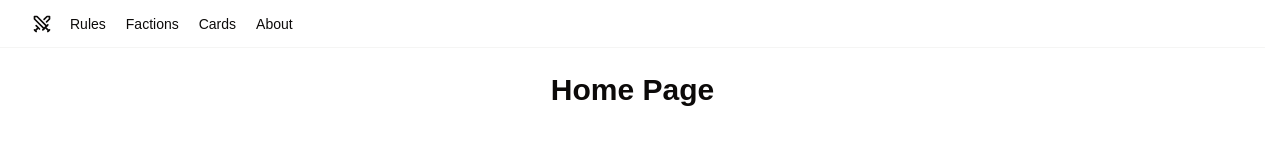
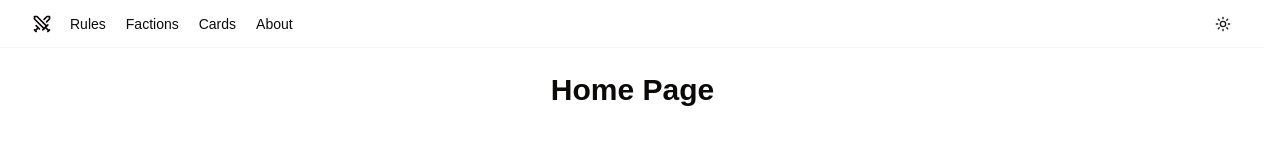
Before and after one commit to FedericoChiavassa/mtg-faction, a React (Vite) app in the folder frontend/: page / in a window 1280 px wide. Shown: the top 160 px of the page. Built offline with nearby package versions, Linux system fonts and the light colour scheme; no server answers.

Commit message:
feat: add dark mode

```diff
--- a/frontend/src/components/layout/Navbar.tsx
+++ b/frontend/src/components/layout/Navbar.tsx
@@ -4,6 +4,7 @@ import { Swords } from 'lucide-react';
 
 import { cn } from '@/lib/utils';
 import { Container } from '@/components/layout/Container';
+import { ThemeToggle } from '@/components/theme-toggle';
 import {
   NavigationMenu,
   NavigationMenuItem,
@@ -17,8 +18,8 @@ const linkStyle = cva(
 
 export function Navbar() {
   return (
-    <NavigationMenu className="sticky top-0 z-100 flex h-12 w-full max-w-none flex-row items-center border-b border-border/40 bg-background">
-      <Container className="w-full">
+    <NavigationMenu className="sticky top-0 z-50 flex h-12 w-full max-w-none flex-row items-center border-b border-border/40 bg-background">
+      <Container className="flex w-full">
         <NavigationMenuList className="justify-start">
           <NavigationMenuItem>
             <NavigationMenuLink
@@ -69,6 +70,7 @@ export function Navbar() {
             />
           </NavigationMenuItem>
         </NavigationMenuList>
+        <ThemeToggle />
       </Container>
     </NavigationMenu>
   );
--- /dev/null
+++ b/frontend/src/components/theme-provider.tsx
@@ -0,0 +1,74 @@
+import { createContext, useContext, useEffect, useState } from 'react';
+
+type Theme = 'dark' | 'light' | 'system';
+
+type ThemeProviderProps = {
+  children: React.ReactNode;
+  defaultTheme?: Theme;
+  storageKey?: string;
+};
+
+type ThemeProviderState = {
+  theme: Theme;
+  setTheme: (theme: Theme) => void;
+};
+
+const initialState: ThemeProviderState = {
+  theme: 'system',
+  setTheme: () => null,
+};
+
+const ThemeProviderContext = createContext<ThemeProviderState>(initialState);
+
+export function ThemeProvider({
+  children,
+  defaultTheme = 'light',
+  storageKey = 'vite-ui-theme',
+  ...props
+}: ThemeProviderProps) {
+  const [theme, setTheme] = useState<Theme>(
+    () => (localStorage.getItem(storageKey) as Theme) || defaultTheme,
+  );
+
+  useEffect(() => {
+    const root = window.document.documentElement;
+
+    root.classList.remove('light', 'dark');
+
+    if (theme === 'system') {
+      const systemTheme = window.matchMedia('(prefers-color-scheme: dark)')
+        .matches
+        ? 'dark'
+        : 'light';
+
+      root.classList.add(systemTheme);
+      return;
+    }
+
+    root.classList.add(theme);
+  }, [theme]);
+
+  const value = {
+    theme,
+    setTheme: (newTheme: Theme) => {
+      localStorage.setItem(storageKey, newTheme);
+      setTheme(newTheme);
+    },
+  };
+
+  return (
+    <ThemeProviderContext.Provider {...props} value={value}>
+      {children}
+    </ThemeProviderContext.Provider>
+  );
+}
+
+// eslint-disable-next-line react-refresh/only-export-components
+export const useTheme = () => {
+  const context = useContext(ThemeProviderContext);
+
+  if (context === undefined)
+    throw new Error('useTheme must be used within a ThemeProvider');
+
+  return context;
+};
--- /dev/null
+++ b/frontend/src/components/theme-toggle.tsx
@@ -0,0 +1,22 @@
+import { Moon, Sun } from 'lucide-react';
+
+import { cn } from '@/lib/utils';
+import { useTheme } from '@/components/theme-provider';
+import { Button } from '@/components/ui/button';
+
+export function ThemeToggle({ className }: { className?: string }) {
+  const { theme, setTheme } = useTheme();
+
+  return (
+    <Button
+      size="icon"
+      variant="link"
+      title="Toggle Theme"
+      className={cn('hover:bg-muted', className)}
+      onClick={() => setTheme(theme === 'dark' ? 'light' : 'dark')}
+    >
+      <Sun className="h-[1.2rem] w-[1.2rem] scale-100 rotate-0 transition-all dark:scale-0 dark:-rotate-90" />
+      <Moon className="absolute h-[1.2rem] w-[1.2rem] scale-0 rotate-90 transition-all dark:scale-100 dark:rotate-0" />
+    </Button>
+  );
+}
--- /dev/null
+++ b/frontend/src/components/ui/toggle.tsx
@@ -0,0 +1,42 @@
+import { Toggle as TogglePrimitive } from '@base-ui/react/toggle';
+import { cva, type VariantProps } from 'class-variance-authority';
+
+import { cn } from '@/lib/utils';
+
+const toggleVariants = cva(
+  "group/toggle inline-flex items-center justify-center gap-1 rounded-md text-sm font-medium whitespace-nowrap transition-[color,box-shadow] outline-none hover:bg-muted hover:text-foreground focus-visible:border-ring focus-visible:ring-[3px] focus-visible:ring-ring/50 disabled:pointer-events-none disabled:opacity-50 aria-invalid:border-destructive aria-invalid:ring-destructive/20 aria-pressed:bg-muted dark:aria-invalid:ring-destructive/40 [&_svg]:pointer-events-none [&_svg]:shrink-0 [&_svg:not([class*='size-'])]:size-4",
+  {
+    variants: {
+      variant: {
+        default: 'bg-transparent',
+        outline: 'border border-input bg-transparent shadow-xs hover:bg-muted',
+      },
+      size: {
+        default: 'h-9 min-w-9 px-2',
+        sm: 'h-8 min-w-8 px-1.5',
+        lg: 'h-10 min-w-10 px-2.5',
+      },
+    },
+    defaultVariants: {
+      variant: 'default',
+      size: 'default',
+    },
+  },
+);
+
+function Toggle({
+  className,
+  variant = 'default',
+  size = 'default',
+  ...props
+}: TogglePrimitive.Props & VariantProps<typeof toggleVariants>) {
+  return (
+    <TogglePrimitive
+      data-slot="toggle"
+      className={cn(toggleVariants({ variant, size, className }))}
+      {...props}
+    />
+  );
+}
+
+export { Toggle, toggleVariants };
--- a/frontend/src/components/virtualized-combobox.tsx
+++ b/frontend/src/components/virtualized-combobox.tsx
@@ -6,7 +6,7 @@ import { useCallback, useEffect, useRef, useState } from 'react';
 import { useVirtualizer } from '@tanstack/react-virtual';
 import { Check, ChevronsUpDown } from 'lucide-react';
 
-import { highlightText } from '@/lib/highlightText';
+import { highlightText } from '@/lib/highlight-text';
 import { cn } from '@/lib/utils';
 import { Button } from '@/components/ui/button';
 import {
--- a/frontend/src/main.tsx
+++ b/frontend/src/main.tsx
@@ -4,7 +4,9 @@ import { QueryClientProvider } from '@tanstack/react-query';
 import { ReactQueryDevtools } from '@tanstack/react-query-devtools';
 import { createRouter, RouterProvider } from '@tanstack/react-router';
 
-import { queryClient } from './lib/query/client';
+import { queryClient } from '@/lib/query/client';
+import { ThemeProvider } from '@/components/theme-provider';
+
 import { routeTree } from './routeTree.gen';
 
 const router = createRouter({ routeTree });
@@ -23,8 +25,10 @@ if (!rootElement.innerHTML) {
   root.render(
     <StrictMode>
       <QueryClientProvider client={queryClient}>
-        <RouterProvider router={router} />
-        <ReactQueryDevtools initialIsOpen={false} />
+        <ThemeProvider>
+          <RouterProvider router={router} />
+          <ReactQueryDevtools initialIsOpen={false} />
+        </ThemeProvider>
       </QueryClientProvider>
     </StrictMode>,
   );
--- a/frontend/src/routes/cards.tsx
+++ b/frontend/src/routes/cards.tsx
@@ -67,14 +67,11 @@ function CardsRoute() {
           ) : (
             <div className="grid max-w-250 grid-cols-2 gap-1.5 md:grid-cols-3 lg:grid-cols-4">
               {cards.map(card => (
-                <div
-                  key={card.oracle_id}
-                  className="rounded transition hover:bg-gray-50"
-                >
+                <div key={card.oracle_id}>
                   <img
                     alt={card.name}
                     src={card.normal_img_url}
-                    className="rounded-md shadow-lg/20"
+                    className="rounded-[4.75%/3.5%] shadow-lg/20"
                   ></img>
                 </div>
               ))}
```
Also changed, not shown: frontend/src/lib/highlight-text.tsx (renamed from frontend/src/lib/highlightText.tsx).
